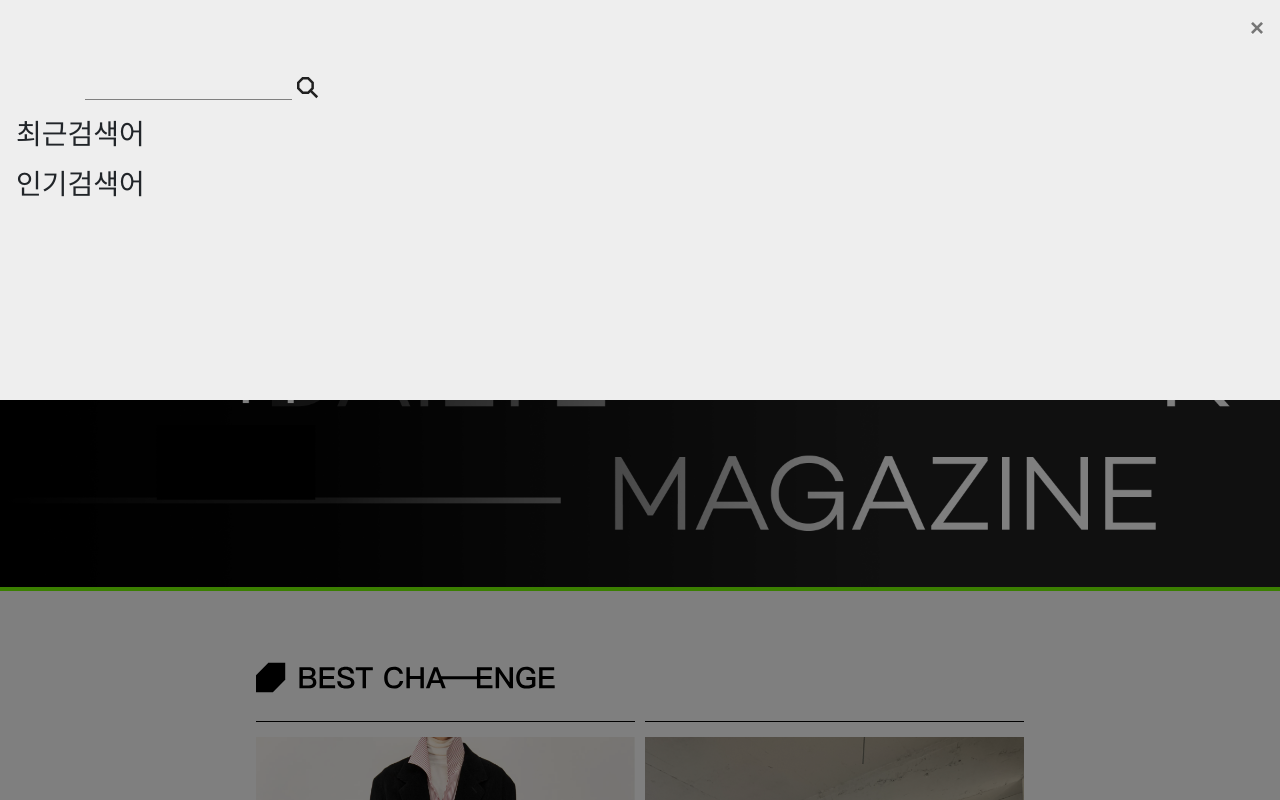
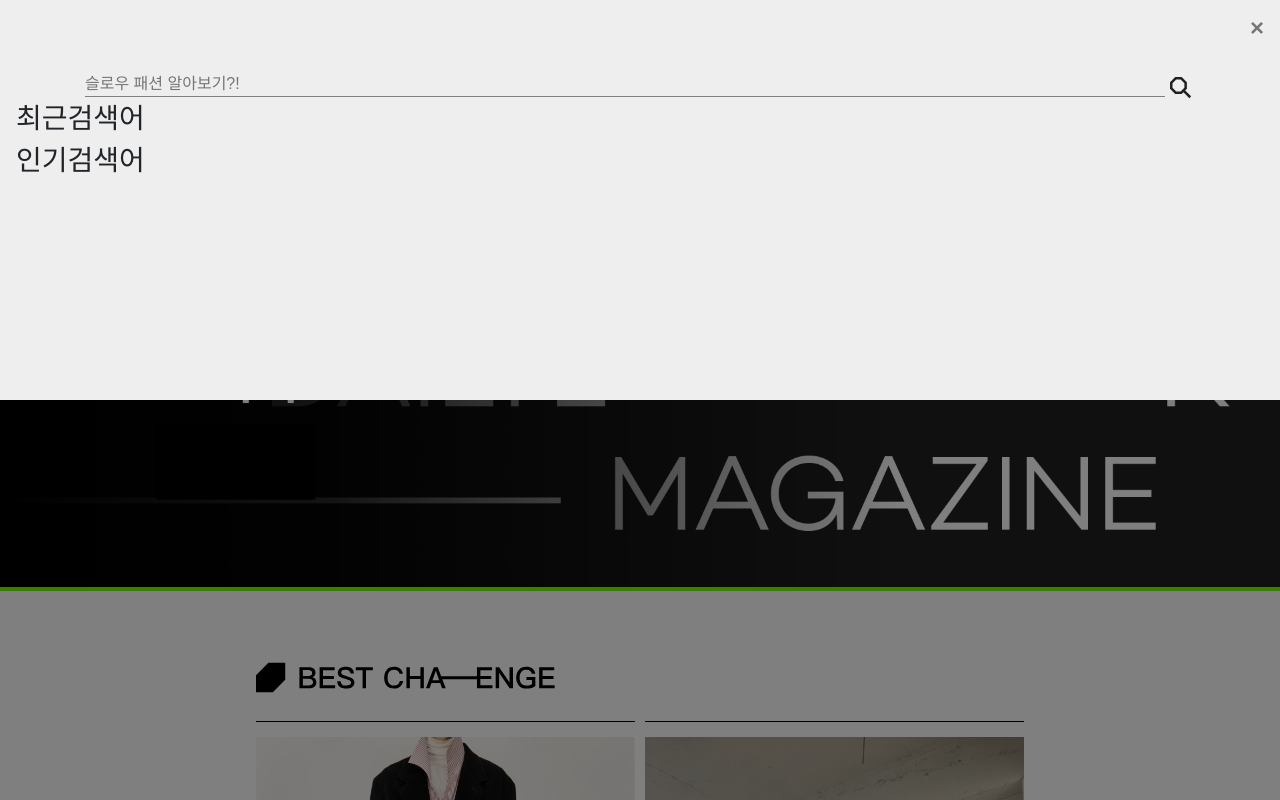
Before and after one commit to kyeongmin21/greeny, a Vue app: page / in a window 1280 px wide. Both pictures are taken after a click on the button 1097 px from the left and 25 px from the top of the page. Shown: the top 800 px of the page. Built offline with nearby package versions, Linux system fonts and the light colour scheme.

Commit message:
feat: [header] 검색모달창 css 수정
issue: #1

```diff
--- a/public/css/common.css
+++ b/public/css/common.css
@@ -18,6 +18,9 @@ a:hover {
   text-decoration: none!important;
 }
 
+ul {
+  margin-bottom: 0!important;
+}
 
 
 
--- a/public/css/header.css
+++ b/public/css/header.css
@@ -89,6 +89,7 @@
 
 .modal_search .container ul li:nth-child(1) {
   flex-grow: 1;
+  width: 100%;
 }
 
 .modal_search .container ul li:nth-child(2) {
@@ -96,15 +97,16 @@
   width: 30px;
 }
 
-.modal_search .icon img {
+.modal_search img {
   width: 30px;
   height: 30px;
   cursor: pointer;
 }
 
 .modal_search input {
+  width: 100%;
+  border: none;
   background-color: #eee;
-  border: none;
   border-bottom: 1px solid #808080;
 }
 
--- a/src/components/modal/ModalSearch.vue
+++ b/src/components/modal/ModalSearch.vue
@@ -5,10 +5,8 @@
     <div class="modal_search overlay"  >
       <div class="container">
         <ul>
-          <li>
-            <input type="text">
-            <span class="icon"><img src="/images/svg/search.svg" alt="검색아이콘"></span>
-          </li>
+          <li><input type="text" placeholder="슬로우 패션 알아보기?!"></li>
+          <li><img src="/images/svg/search.svg" alt="검색아이콘"></li>
         </ul>
       </div>
       <div>
```
